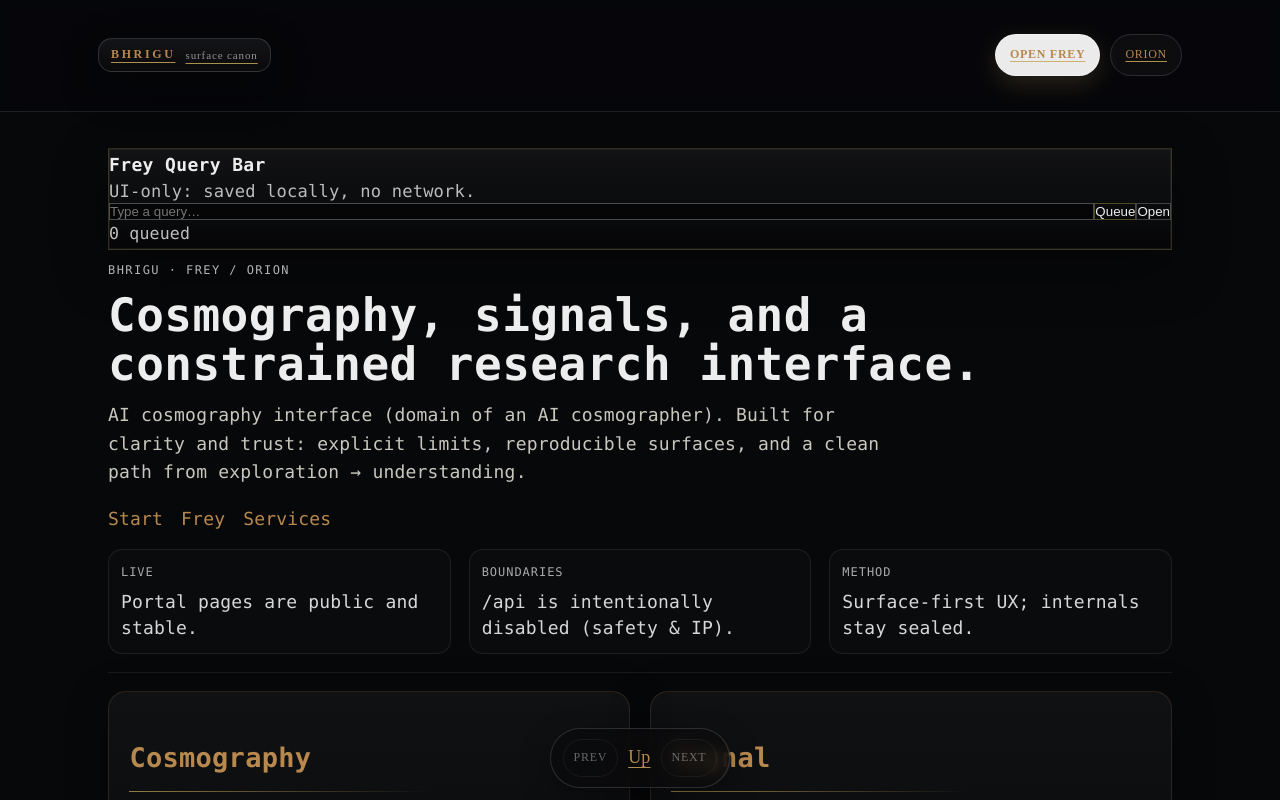
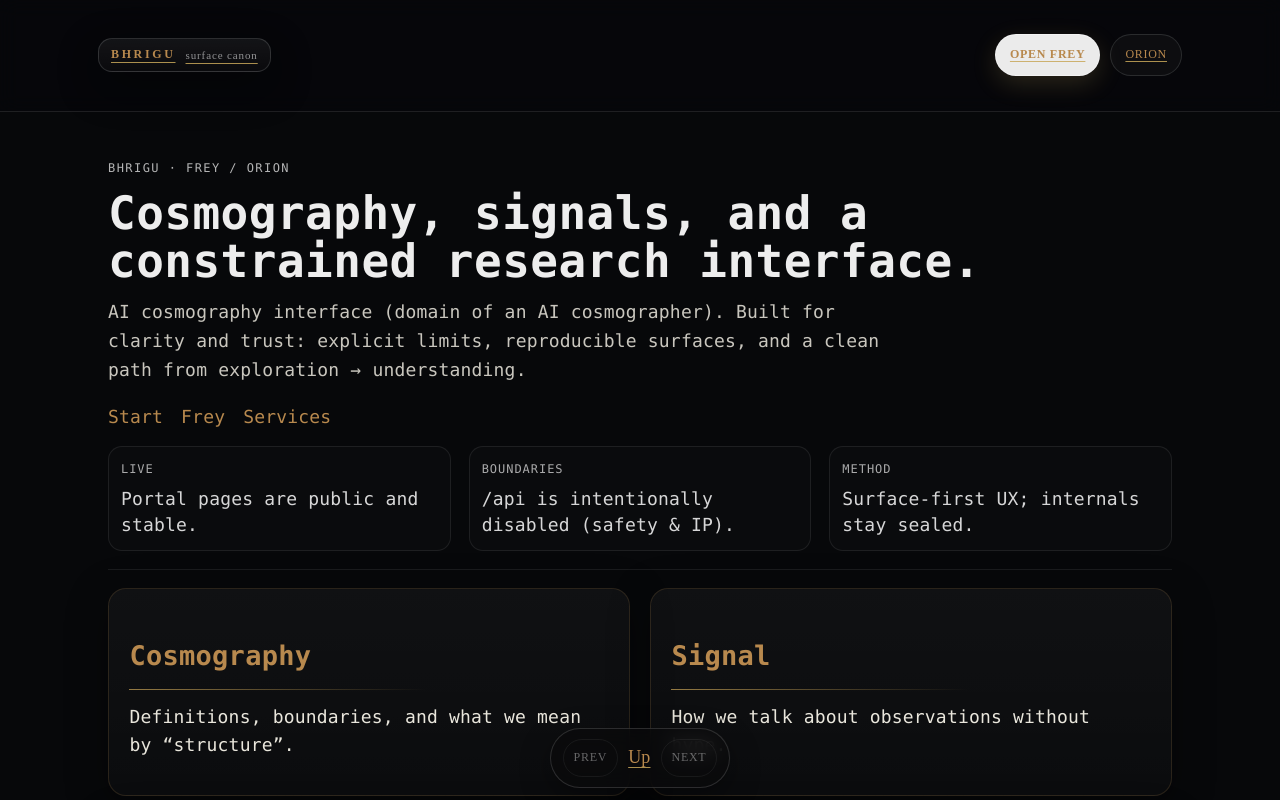
Before and after one commit to AiBhrigu/bhrigu-portal, a Next.js app: page / in a window 1280 px wide. Shown: the top 800 px of the page. Built offline with nearby package versions, Linux system fonts and the light colour scheme.

Commit message:
portal: query bar stub only on /frey

```diff
--- a/pages/index.js
+++ b/pages/index.js
@@ -71,26 +71,7 @@ export default function Home() {
 
       <main className="wrap">
         {/*__FREY_QUERY_BAR_STUB_V0_1__*/}
-        <section aria-label="Frey Query Bar" data-mark="FREY_QUERY_BAR_STUB_V0_1" style={{ marginTop: "var(--phi-34)", border: "1px solid rgba(215,181,90,0.22)", borderRadius: "var(--phi-21)", padding: "var(--phi-21)", background: "linear-gradient(180deg, rgba(255,255,255,0.045), rgba(0,0,0,0.22))", boxShadow: "inset 0 0 0 1px rgba(255,255,255,0.055), 0 18px 54px rgba(0,0,0,0.42)" }}>
-          <div style={{ display: "flex", flexDirection: "column", gap: "var(--phi-8)" }}>
-            <div style={{ fontWeight: 650, letterSpacing: "0.02em" }}>Frey Query Bar</div>
-            <div style={{ opacity: 0.78, fontSize: "0.95rem", lineHeight: 1.35 }}>UI-only: saved locally, no network.</div>
-          </div>
-
-          <form onSubmit={onFreySubmit} style={{ marginTop: "var(--phi-13)", display: "flex", gap: "var(--phi-13)", alignItems: "stretch" }}>
-            <input value={freyQ} onChange={(e) => setFreyQ(e.target.value)} placeholder="Type a query…" style={{ flex: 1, width: "100%", minHeight: "var(--phi-55)", padding: "var(--phi-13) var(--phi-21)", borderRadius: "var(--phi-13)", border: "1px solid rgba(255,255,255,0.28)", background: "rgba(0,0,0,0.52)", color: "inherit" }} />
-            <button type="submit" style={{ padding: "0 var(--phi-21)", borderRadius: "var(--phi-13)", border: "1px solid rgba(215,181,90,0.36)", background: "rgba(0,0,0,0.12)", color: "inherit" }}>Queue</button>
-            <button type="button" onClick={() => router.push("/frey")} style={{ padding: "0 var(--phi-21)", borderRadius: "var(--phi-13)", border: "1px solid rgba(255,255,255,0.22)", background: "rgba(0,0,0,0.06)", color: "inherit" }}>Open</button>
-          </form>
-
-          <div style={{ marginTop: "var(--phi-13)", opacity: 0.8, fontSize: "0.92rem" }}>
-            <span>{freyCount} queued</span>
-          </div>
-
-          <span style={{ display: "none" }}>FREY_QUERY_BAR_STUB_V0_1</span>
-        </section>
-
-        <section className="hero">
+<section className="hero">
           <div className="kicker">BHRIGU · Frey / ORION</div>
           <h1 className="title">Cosmography, signals, and a constrained research interface.</h1>
           <p className="subtitle">
```
Also changed, not shown: pages/start.js (+1 -21 lines).
